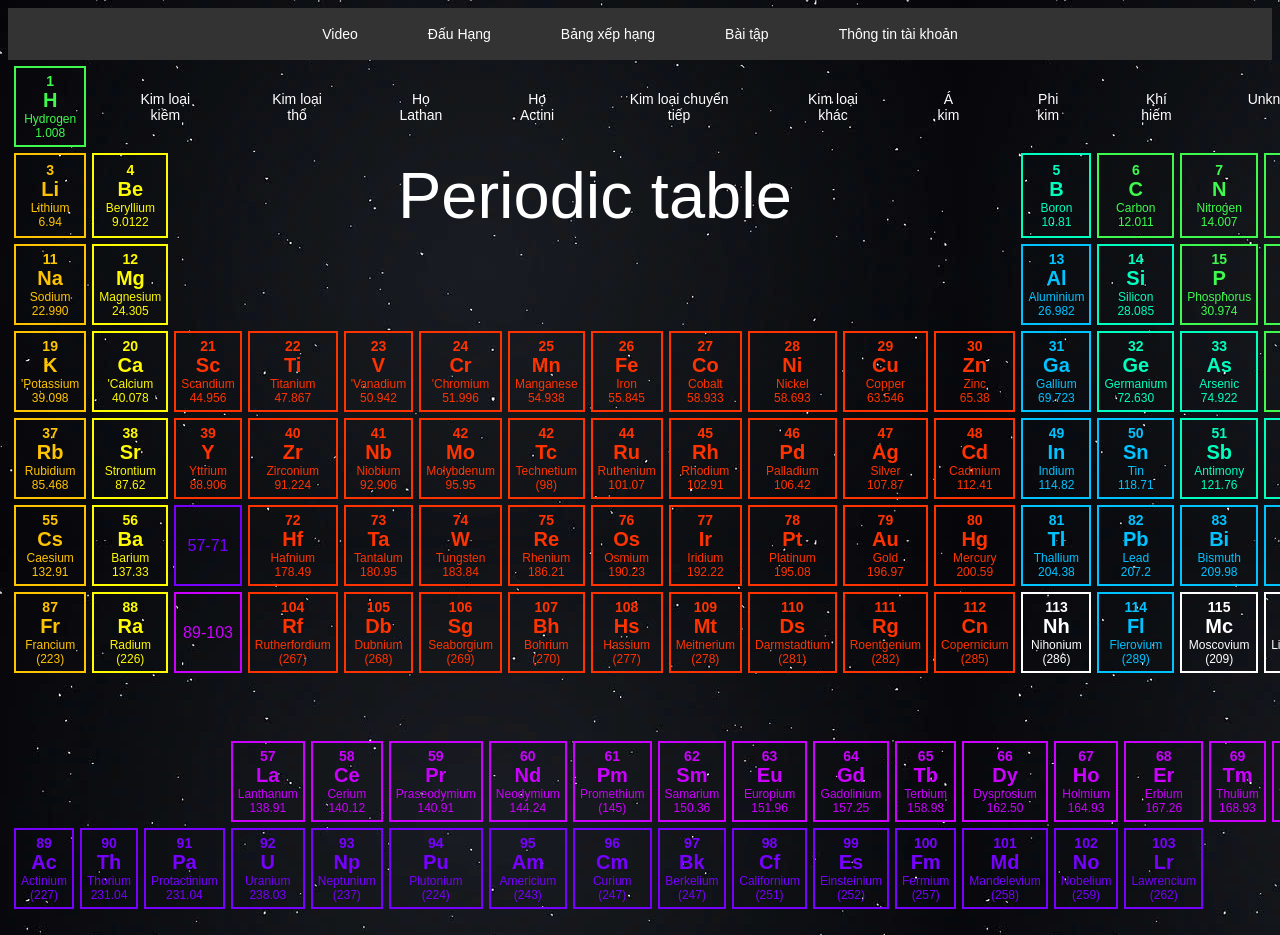
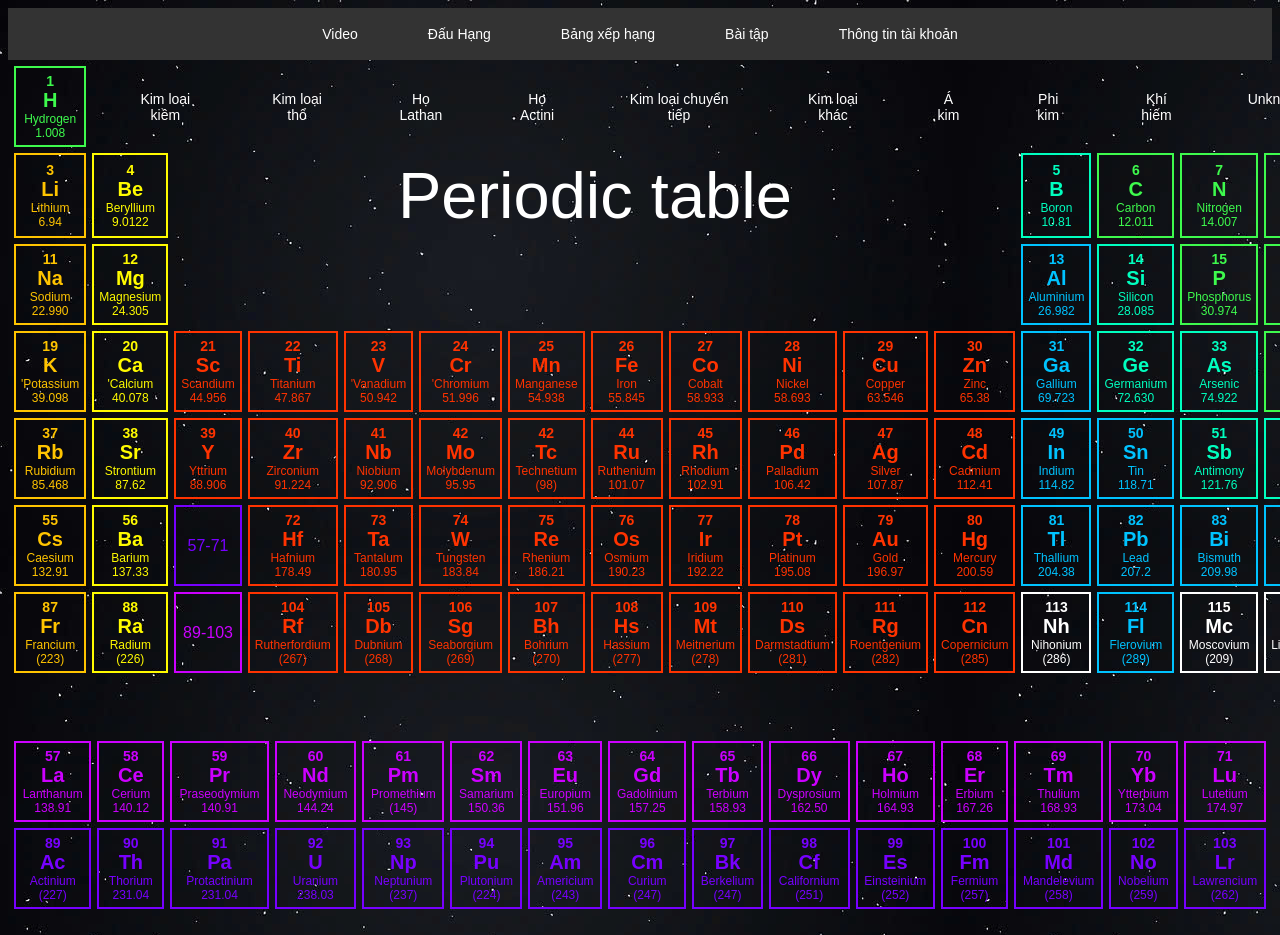
Before and after one commit to tienlongCVA/periodic-table, a plain HTML site: page docs/index.html in a window 1280 px wide. Shown: the top 935 px of the page. Drawn offline with Linux system fonts and the light colour scheme; sample sign-in values are in the browser's storage.

Commit message:
fix dong ho lathan

```diff
--- a/docs/index.html
+++ b/docs/index.html
@@ -787,7 +787,7 @@
 </br>
     <table class="periodic-table extended">
         <tr>
-            <td colspan="3"></td>
+
             <td class="ho-lathan sheet-hover p-ho-lathan element" onclick="showElementDetails('Lanthanum', 'La', 57, 138.91)">
                 <div class="element-content">
                 <span class="element-number">57</span>
```
